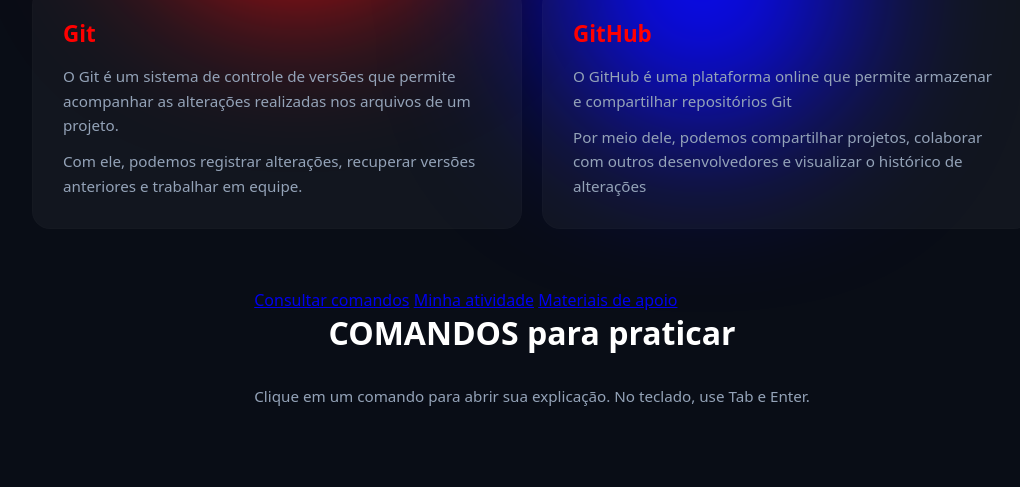
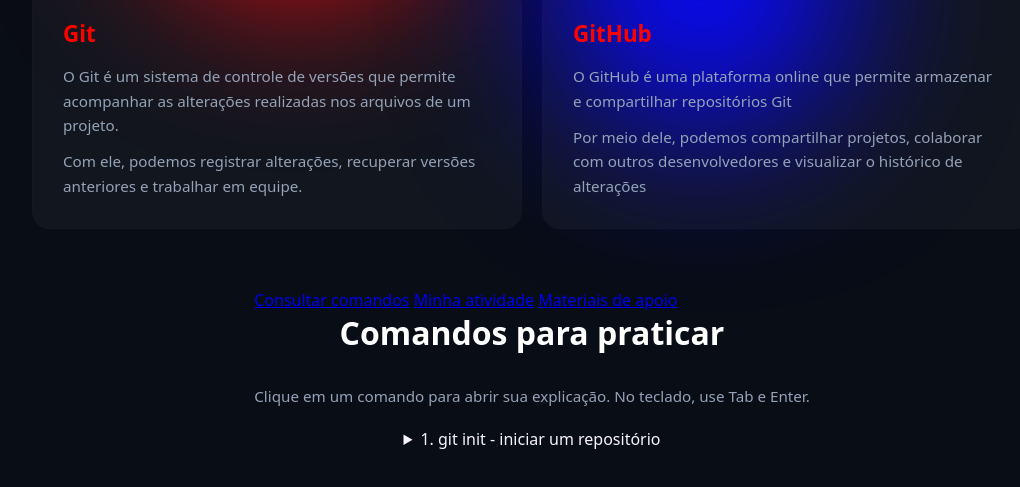
Before and after one commit to biaogg12/biaPA, a plain HTML site: page index.html in a window 1280 px wide. Shown: the part 509-996 px from the top of the page, without its empty margins (108-1128 px from the left). Drawn offline with Linux system fonts and the light colour scheme.

Commit message:
criei o details do git init

```diff
--- a/index.html
+++ b/index.html
@@ -52,8 +52,13 @@
         <a href="materiais">Materiais de apoio</a>
 
         <section class="conteudo estudo" id="comandos">
-            <h2>COMANDOS para praticar</h2>
+            <h2>Comandos para praticar</h2>
             <p>Clique em um comando para abrir sua explicação. No teclado, use Tab e Enter.</p>
+            <details>
+                <summary>1. git init - iniciar um repositório</summary>
+                <p>execute na pasta do projeto para começar controlar suas versões</p>
+                <code>git init</code>
+            </details>
         </section>
     </nav>
 
```
